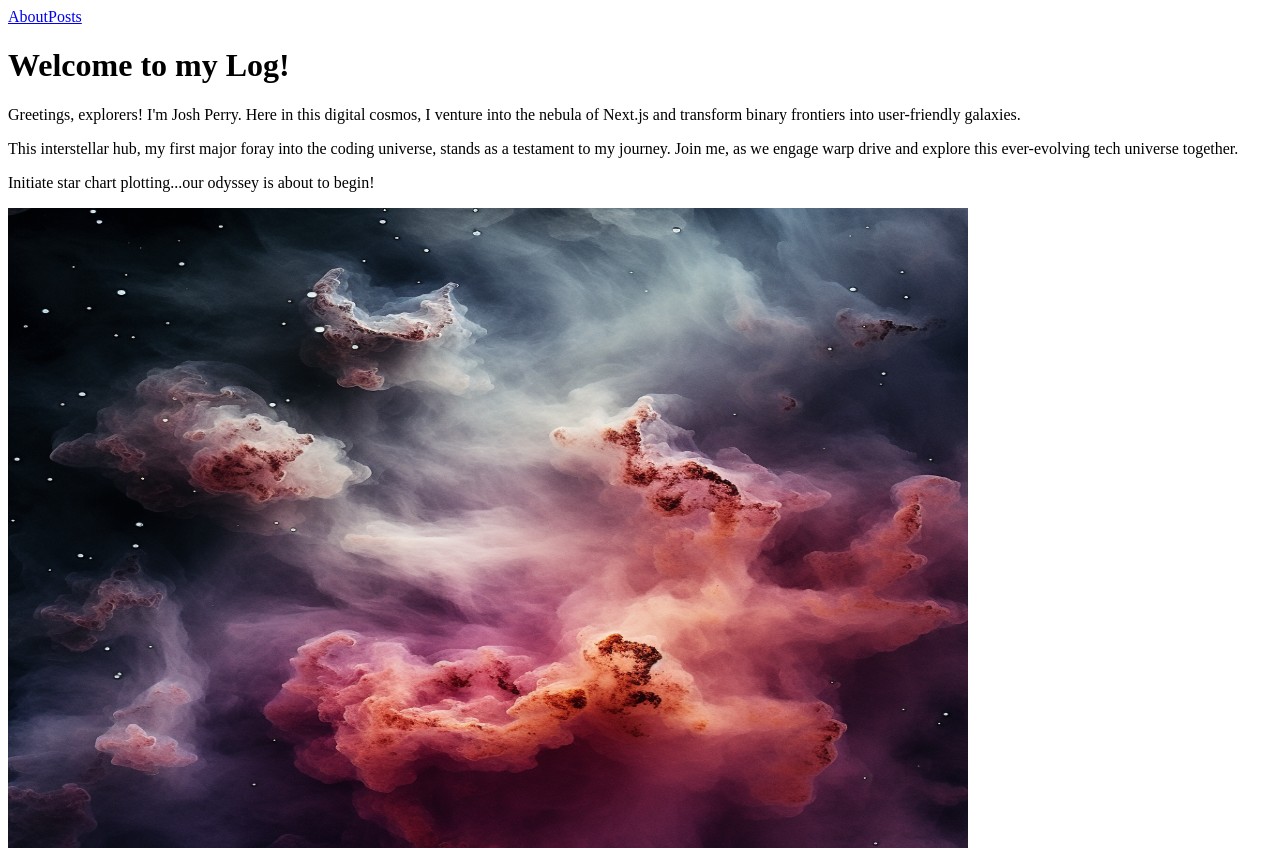
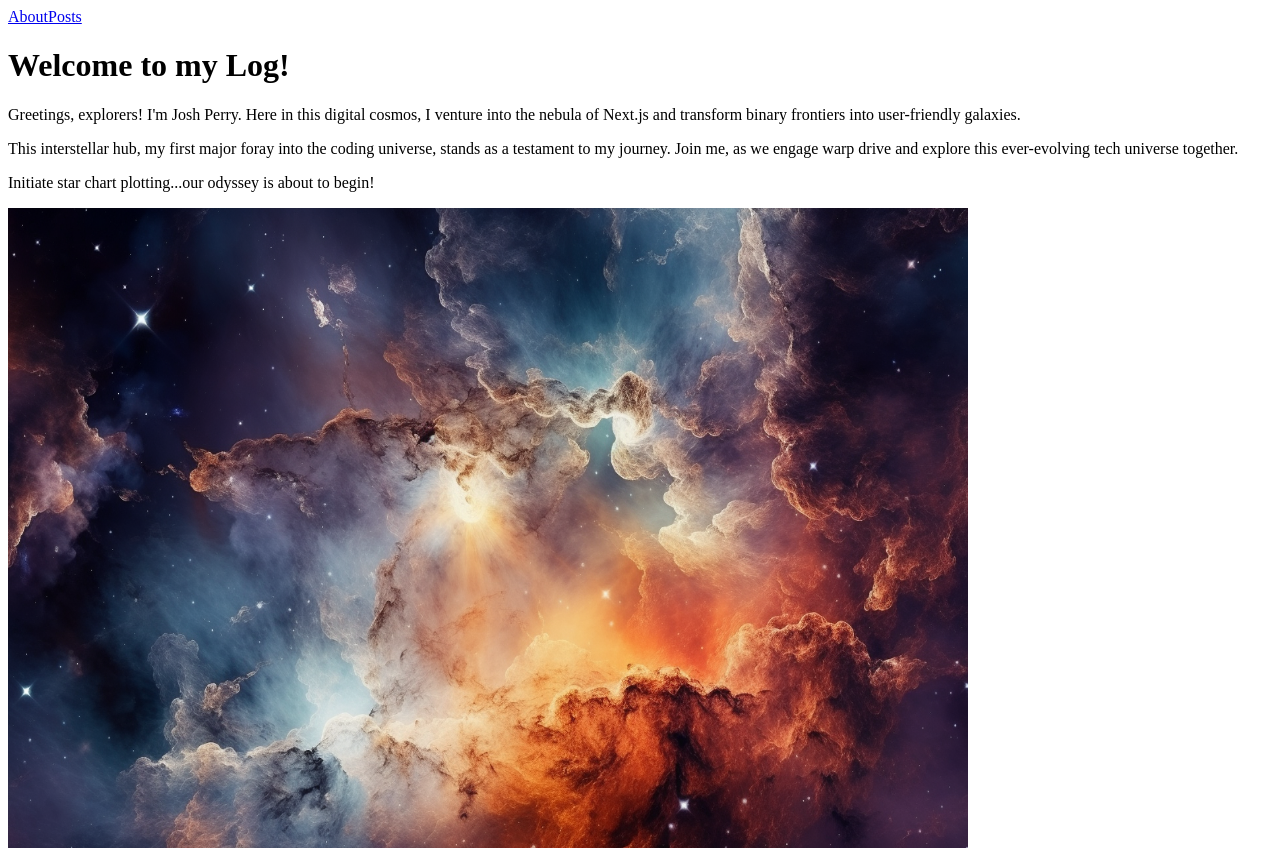
Before and after one commit to LogicVirus/new, a Next.js app: page / in a window 1280 px wide. Built offline with nearby package versions, Linux system fonts and the light colour scheme; no server answers.

Commit message:
Update index.tsx

```diff
--- a/pages/index.tsx
+++ b/pages/index.tsx
@@ -23,7 +23,7 @@ function HomePage() {
 
       <div className="container max-w-4xl m-auto px-4 mt-20 bg-gray-900">
         <Image
-          src="/zzzz.png"
+          src="/1.png"
           alt="A nebula signifying the uncharted territories of software development"
           width={1920 / 2}
           height={1280 / 2}
```
